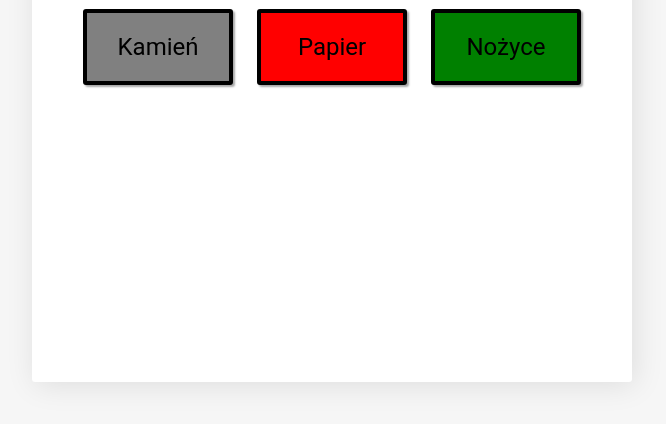
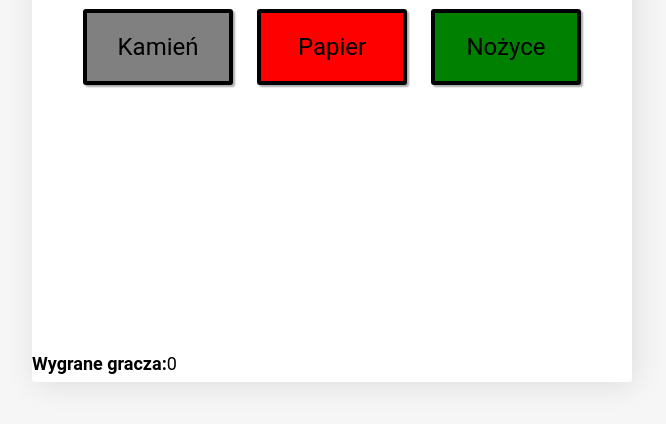
Before and after one commit to Edyta2801/javascript-prework, a website: page index.html in a window 1280 px wide. Shown: the part 188-612 px from the top of the page, without its empty margins (308-974 px from the left). Drawn offline with Linux system fonts and the light colour scheme.

Commit message:
add  result-container

```diff
--- a/index.html
+++ b/index.html
@@ -18,7 +18,13 @@
 		<div id="messages-container">
 			<div id="messages"></div>
 		</div>
-		<div id="result"></div>
+		<div id="result-container">
+			<div id="result">
+				<p class="result-row" id="playerScores"><strong>Wygrane gracza:</strong><span id="wins">0</span></p>
+			</div>
+
+
+		</div>
 	</div>
 	<script src="js/functions.js"></script>
 	<script src="js/script.js"></script>
--- a/js/script.js
+++ b/js/script.js
@@ -4,7 +4,7 @@ let playerScore = 0;
 let computerScore = 0;
 
 function playGame(playerInput) {
-clearMessages();
+    clearMessages();
     /* PROCES GŁÓWNY */
 
     //zwiekszamy licznik rundy
@@ -42,7 +42,6 @@ clearMessages();
 
     function getMoveName(argMoveId) {
         if (argMoveId == '1') {
-
             return 'kamień';
         }
         else if (argMoveId == '2') {
@@ -61,6 +60,7 @@ clearMessages();
         if ((argComputerMove === 'kamień' && argPlayerMove === 'papier') || (argComputerMove === 'papier' && argPlayerMove === 'nożyce') || (argComputerMove === 'nożyce' && argPlayerMove === 'kamień')) {
             printMessage('WYGRYWASZ !');
             playerScore++;
+            $('#wins').html('').append(playerScore);
         } else if (argComputerMove === argPlayerMove) {
 
             printMessage('REMIS !')
@@ -74,3 +74,5 @@ clearMessages();
 document.querySelector('#pickRock').addEventListener('click', function () { playGame(1) });
 document.querySelector('#pickPaper').addEventListener('click', function () { playGame(2) });
 document.querySelector('#pickScissors').addEventListener('click', function () { playGame(3) });
+
+document.querySelector('#wins').addEventListener('click', function () { displayResult(playerScore) });
--- a/sass/style.scss
+++ b/sass/style.scss
@@ -59,3 +59,7 @@ button:hover {
   font-size: 20px;
   height: 200px;
 }
+#result{
+  font-size: 18px;
+  color:black;
+}
```
Also changed, not shown: css/style.css, 1 other file.
